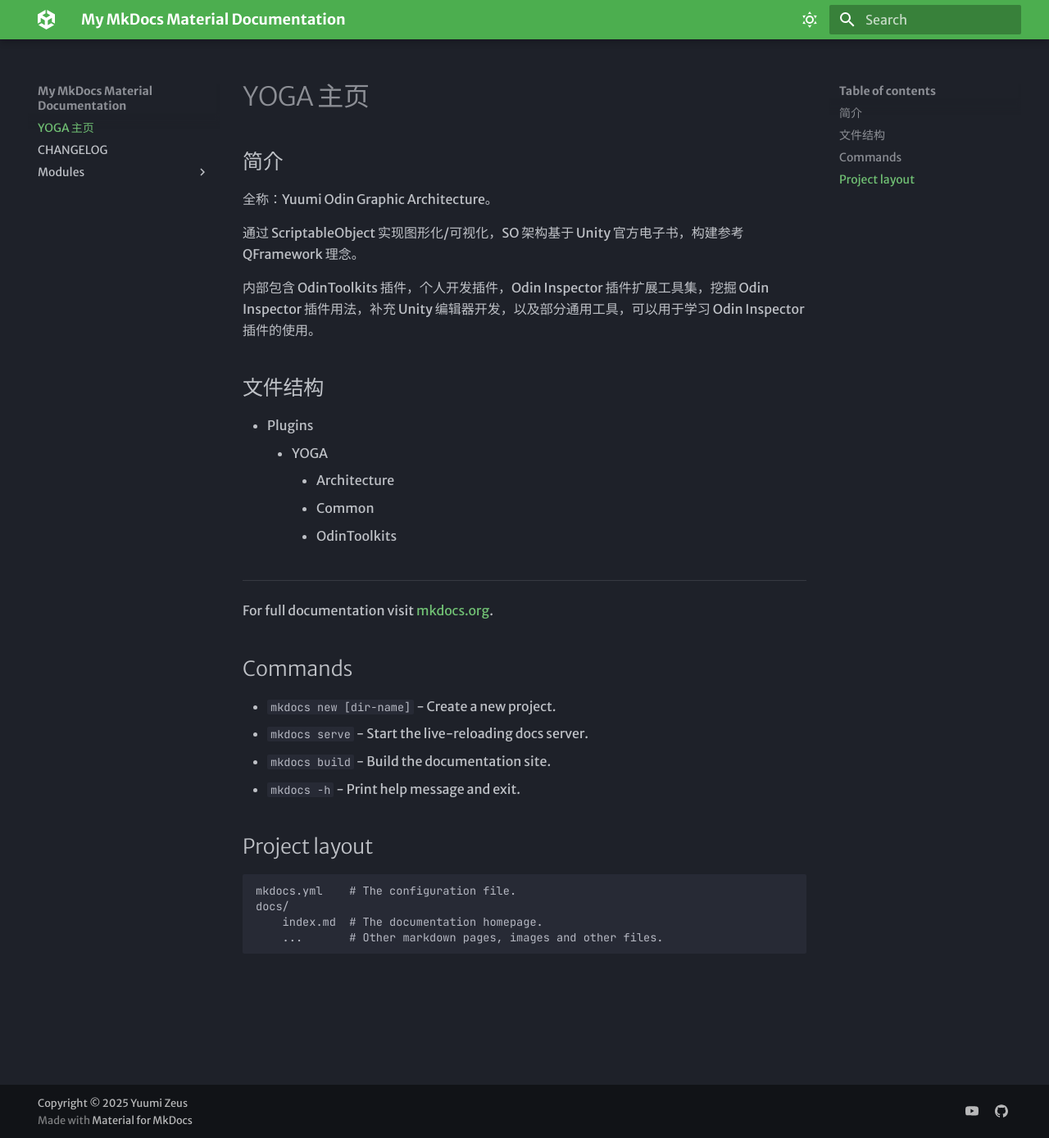
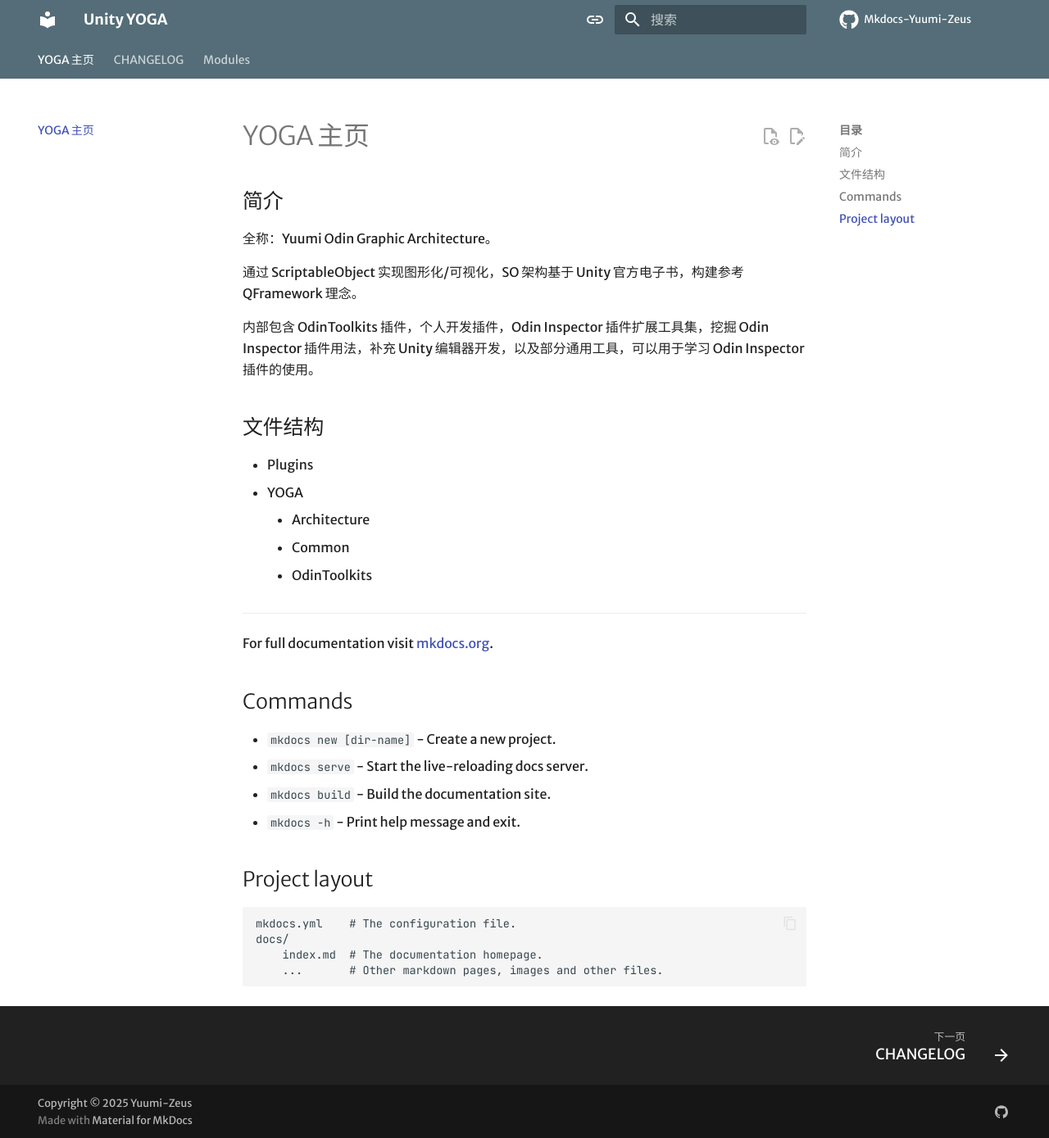
Before and after one commit to Yuumi-Zeus/yuumi-zeus.github.io, an MkDocs documentation site: the page built from docs/index.md, in a window 1280 px wide and 1389 px high. Shown: the whole window at 82% size. Built offline with MkDocs 1.6.1 and Material for MkDocs 9.7.7, drawn with Linux system fonts in a browser that asks for light colours; comment, search, counter and statistics services are not loaded.

Commit message:
05/09 修改提交

```diff
--- a/docs/index.md
+++ b/docs/index.md
@@ -11,10 +11,10 @@
 ## 文件结构
 
 - Plugins
-    - YOGA
-        - Architecture
-        - Common
-        - OdinToolkits
+  - YOGA
+    - Architecture
+    - Common
+    - OdinToolkits
 
 ---
 
@@ -22,10 +22,10 @@
 
 ## Commands
 
-* `mkdocs new [dir-name]` - Create a new project.
-* `mkdocs serve` - Start the live-reloading docs server.
-* `mkdocs build` - Build the documentation site.
-* `mkdocs -h` - Print help message and exit.
+- `mkdocs new [dir-name]` - Create a new project.
+- `mkdocs serve` - Start the live-reloading docs server.
+- `mkdocs build` - Build the documentation site.
+- `mkdocs -h` - Print help message and exit.
 
 ## Project layout
 
--- a/mkdocs.yml
+++ b/mkdocs.yml
@@ -1,56 +1,104 @@
-site_name: My MkDocs Material Documentation
-site_author: Yuumi Zeus
-site_url: "https://yogadocs.com"
+site_name: Unity YOGA
+site_author: Yuumi-Zeus
+site_url: "https://unityyogadocs.com"
 theme:
   name: material
   font:
     text: Merriweather Sans
     code: JetBrains Mono
   icon:
-    logo: fontawesome/brands/unity
+    repo: fontawesome/brands/github #右上角图标
   favicon: assets/HeadPicture256.png
   palette:
-    # Dark mode
-    - scheme: slate
+    - media: "(prefers-color-scheme)"
       toggle:
-        icon: material/weather-sunny
-        name: Dark Mode
-      primary: green
-      accent: deep purple
-    # Light mode
-    - scheme: default
+        icon: material/link
+        name: 关闭自动模式
+    #primary: blue grey
+    - media: "(prefers-color-scheme: light)"
+      scheme: default # 日间模式
+      primary: blue grey # 上方的
+      accent: blue # 链接等可交互元件的高亮色
+      # teal
       toggle:
-        icon: material/weather-night
-        name: Light Mode
-      primary: blue
-      accent: deep orange
+        icon: material/toggle-switch # 图标
+        name: 切换至夜间模式 # 鼠标悬浮提示
+    - media: "(prefers-color-scheme: dark)"
+      scheme: slate # 夜间模式
+      primary: black
+      accent: indigo
+      # teal
+      toggle:
+        icon: material/toggle-switch-off-outline
+        name: 切换至日间模式
+  features:
+    - announce.dismiss #呈现可标记为由用户读取的临时公告，可以包含一个用于取消当前公告的按钮
+    # - navigation.instant
+    #- header.autohide  #自动隐藏
+    - navigation.tracking #地址栏中的 URL 将自动更新为在目录中突出显示的活动锚点
+    - navigation.tabs #顶级部分将呈现在上面视口标题下方的菜单层中，但在移动设备上保持原样
+    # - navigation.tabs.sticky #启用粘性选项卡后，导航选项卡将锁定在标题下方，并在向下滚动时始终保持可见
+    - navigation.sections #启用部分后，顶级部分在边栏中呈现为1220px以上视口的组，但在移动设备上保持原样
+    - navigation.top # 返回顶部的按钮 在上滑时出现
+    - navigation.footer #页脚将呈现在边栏中，但在移动设备上保持原样
+    - search.suggest # 搜索输入一些字母时推荐补全整个单词
+    - search.highlight # 搜索出的文章关键词加入高亮
+    - search.share #搜索分享按钮
+    - navigation.expand # 打开Tab时左侧目录全部展开
+    - navigation.indexes #启用节索引页后，可以将文档直接附加到节
+    - content.tabs.link
+    - content.tooltips
+    - content.code.copy #代码复制
+    - content.action.edit
+    - content.action.view
+    - content.code.annotate
+  language: zh # 一些提示性的文字会变成中文
+edit_uri: edit/main/docs # 编辑按钮跳转的链接
+repo_url: https://github.com/Yuumi-Zeus/Yuumi-Zeus.github.io # 右上角点击跳转的链接
+repo_name: Mkdocs-Yuumi-Zeus # 右上角的名字
+markdown_extensions:
+  # Python Markdown
+  - abbr
+  - admonition
+  - attr_list
+  - def_list
+  - footnotes
+  - md_in_html
+  - toc:
+      permalink: true
 
-markdown_extensions:
-  # 让 Markdown 支持 html
-  - attr_list
-  # 表情符号
-  - pymdownx.emoji:
-      emoji_index: !!python/name:material.extensions.emoji.twemoji
-      emoji_generator: !!python/name:material.extensions.emoji.to_svg
+  # Python Markdown Extensions
+  - pymdownx.arithmatex:
+      generic: true
+  - pymdownx.betterem:
+      smart_enable: all
   - pymdownx.highlight:
       anchor_linenums: true
       line_spans: __span
       pygments_lang_class: true
+  - pymdownx.caret
+  - pymdownx.details
+  - pymdownx.emoji:
+      emoji_index: !!python/name:material.extensions.emoji.twemoji
+      emoji_generator: !!python/name:material.extensions.emoji.to_svg
+  - pymdownx.highlight
   - pymdownx.inlinehilite
+  - pymdownx.keys
+  - pymdownx.mark
+  - pymdownx.smartsymbols
+  - pymdownx.tabbed:
+      alternate_style: true
+  - pymdownx.tasklist:
+      custom_checkbox: true
+  - pymdownx.tilde
   - pymdownx.snippets
   - pymdownx.superfences:
       custom_fences:
         - name: mermaid
           class: mermaid
           format: !!python/name:pymdownx.superfences.fence_code_format
-  - pymdownx.tabbed:
-      alternate_style: true
-  - admonition
-  - pymdownx.details
 extra:
   social:
-    - icon: simple/youtube
-      link: https://www.youtube.com/@Yuumi-Zeus
     - icon: simple/github
       link: https://github.com/Yuumi-Zeus
-copyright: Copyright &copy; 2025 Yuumi Zeus
+copyright: Copyright &copy; 2025 Yuumi-Zeus
```
Also changed, not shown: docs/Modules/QuickGenerateSO 模块文档.md (+20 -20 lines), docs/CHANGELOG.md (line endings or trailing spaces), 1 other file.
